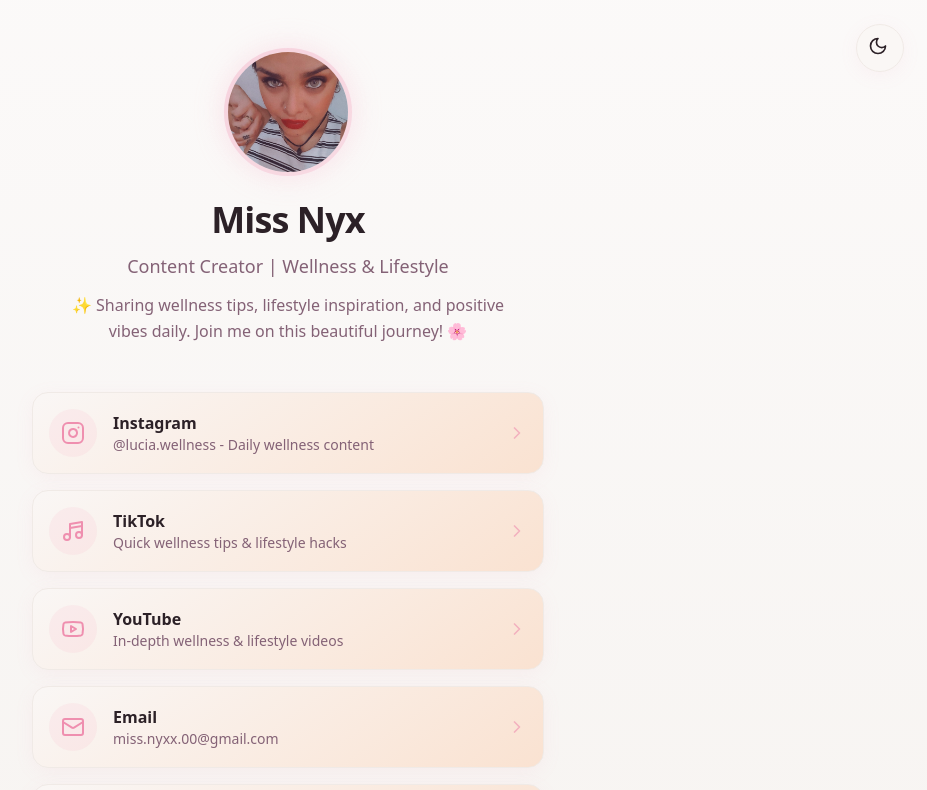
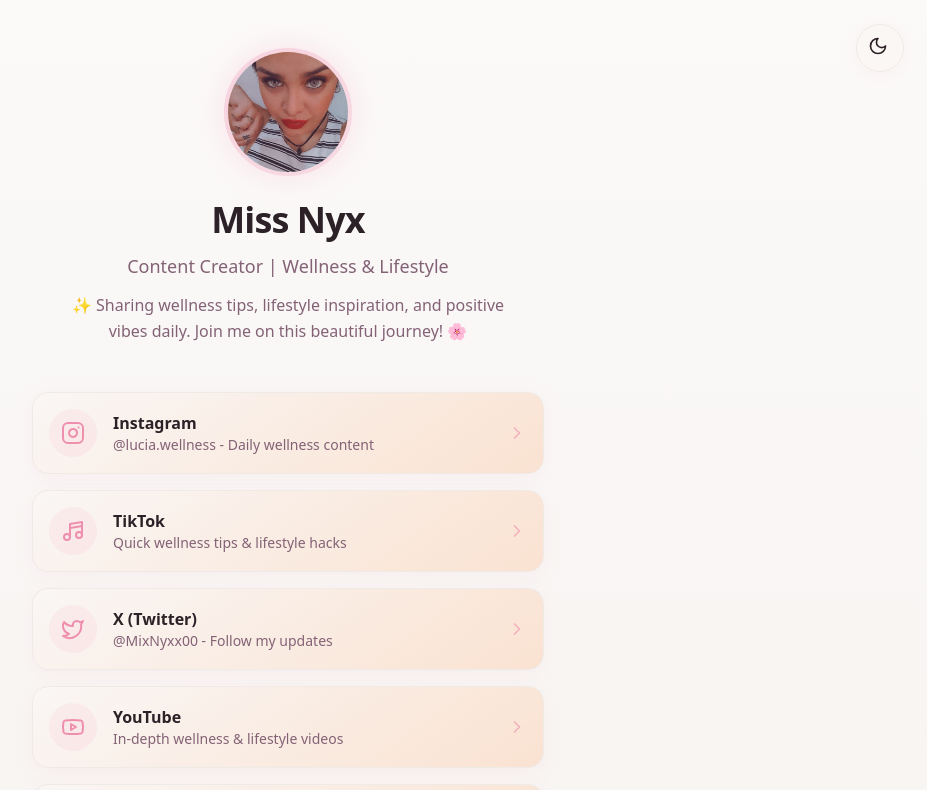
Before and after one commit to MLMarce/lucia-link-garden, a React (Vite) app: page / in a window 1280 px wide. Shown: the top 790 px of the page, without its empty margins (352-1279 px from the left). Built offline with nearby package versions, Linux system fonts and the light colour scheme.

Commit message:
Add X.com link
Add X.com profile link with handle @MixNyxx00.

```diff
--- a/src/components/LinktreePage.tsx
+++ b/src/components/LinktreePage.tsx
@@ -9,7 +9,8 @@ import {
   Download,
   Music4,
   Heart,
-  MessageSquare
+  MessageSquare,
+  Twitter
 } from 'lucide-react';
 
 export const LinktreePage = () => {
@@ -25,6 +26,12 @@ export const LinktreePage = () => {
       icon: <Music4 size={24} />,
       title: "TikTok",
       subtitle: "Quick wellness tips & lifestyle hacks"
+    },
+    {
+      href: "https://x.com/MixNyxx00",
+      icon: <Twitter size={24} />,
+      title: "X (Twitter)",
+      subtitle: "@MixNyxx00 - Follow my updates"
     },
     {
       href: "https://youtube.com/@luciagonzalez",
```
